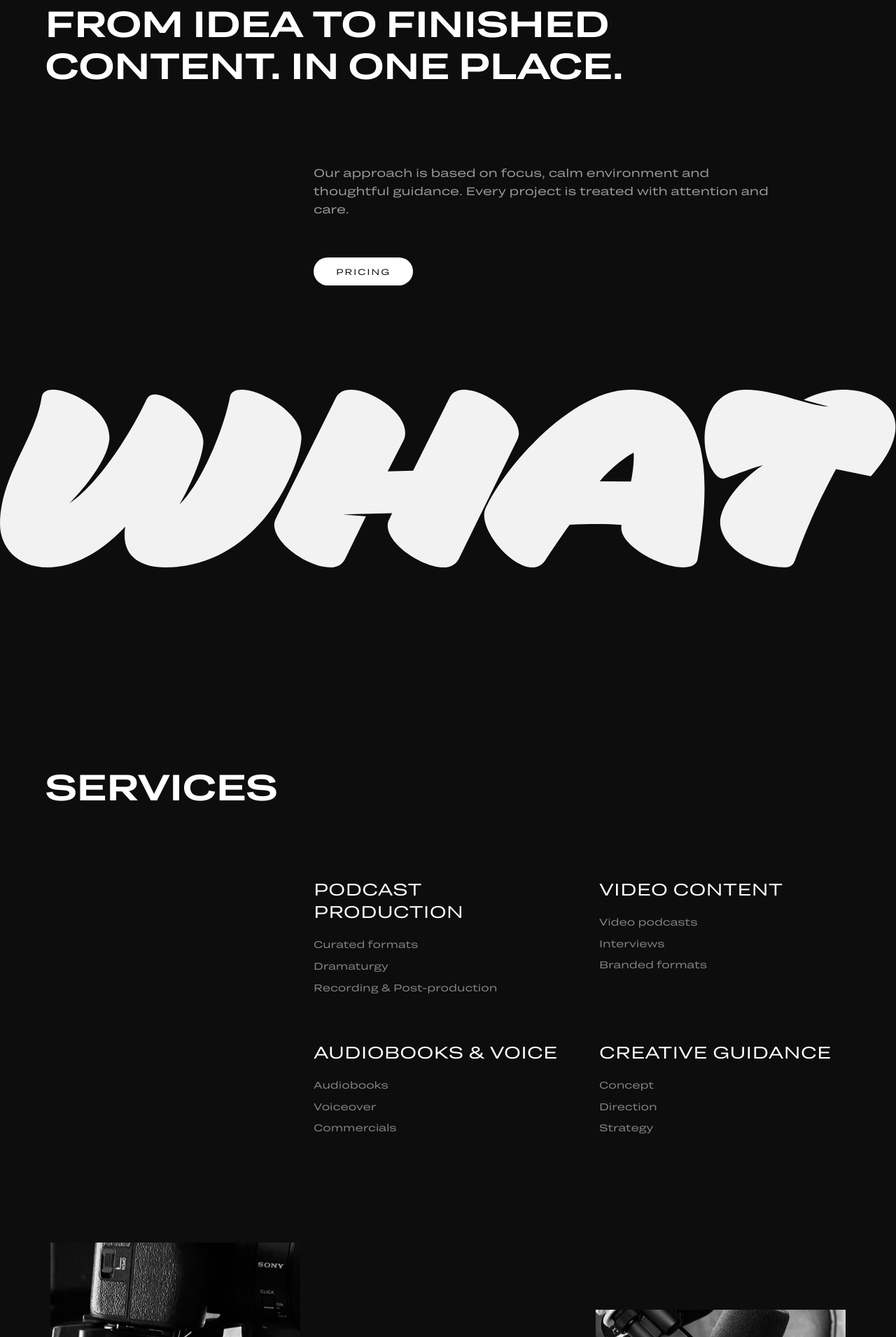
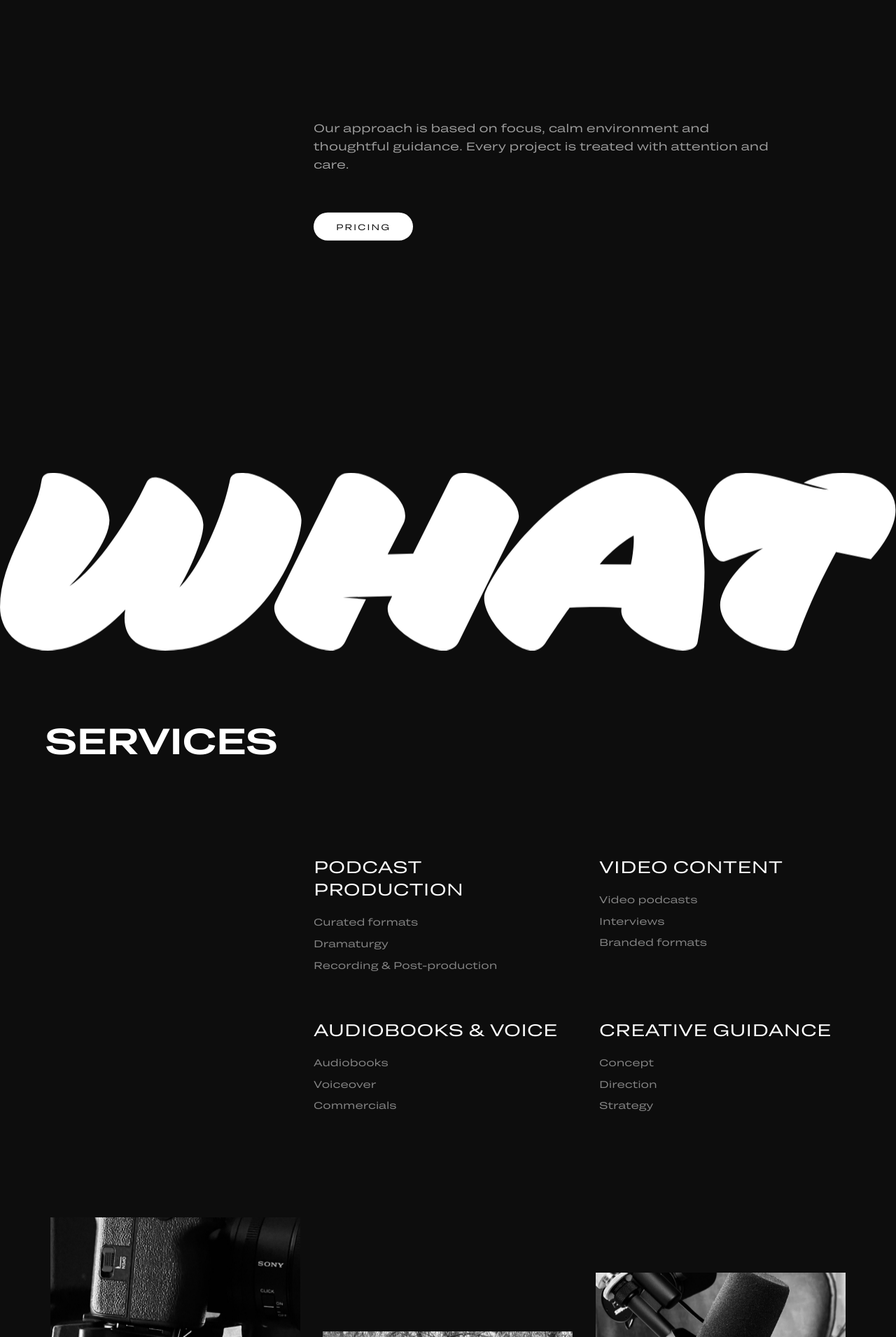
Before and after one commit to alwaysfridaymate/alwaysfridaylive, a Next.js app: page / in a window 1280 px wide. Shown: the part 889-2800 px from the top of the page at 70% size. Built offline with nearby package versions, Linux system fonts and the light colour scheme.

Commit message:
Enhanced parallax: full-block Services parallax, reordered Approach images, increased text parallax, SVG slow-scroll

```diff
--- a/src/app/page.tsx
+++ b/src/app/page.tsx
@@ -225,6 +225,54 @@ function ParallaxImage({
   );
 }
 
+/* ═══════════════════════════════════════════
+   PARALLAX BLOCK — moves entire block (image+desc)
+   ═══════════════════════════════════════════ */
+function ParallaxBlock({
+  children,
+  speed = 0.05,
+  className = "",
+}: {
+  children: React.ReactNode;
+  speed?: number;
+  className?: string;
+}) {
+  const { ref, y } = useParallax(speed);
+  return (
+    <div
+      ref={ref}
+      className={`will-change-transform ${className}`}
+      style={{ transform: `translateY(${y}px)` }}
+    >
+      {children}
+    </div>
+  );
+}
+
+/* ═══════════════════════════════════════════
+   SVG PARALLAX — slower than scroll for SVG elements
+   ═══════════════════════════════════════════ */
+function ParallaxSvg({
+  children,
+  speed = -0.06,
+  className = "",
+}: {
+  children: React.ReactNode;
+  speed?: number;
+  className?: string;
+}) {
+  const { ref, y } = useParallax(speed);
+  return (
+    <div
+      ref={ref}
+      className={`will-change-transform ${className}`}
+      style={{ transform: `translateY(${y}px)` }}
+    >
+      {children}
+    </div>
+  );
+}
+
 /* ─── NAV ─── */
 function Nav() {
   return (
@@ -283,7 +331,7 @@ function Nav() {
 
 /* ─── HERO ─── */
 function Hero() {
-  const headRef = useFadeIn<HTMLDivElement>(0.2, "0px 0px -40px 0px", 0.018);
+  const headRef = useFadeIn<HTMLDivElement>(0.2, "0px 0px -40px 0px", 0.05);
 
   return (
     <section className="relative min-h-screen flex flex-col overflow-hidden bg-[#0d0d0d] isolate">
@@ -299,8 +347,8 @@ function Hero() {
         />
       </div>
 
-      {/* .LIVE SVG overlay — centered, full-width, blend mode exclusion */}
-      <div className="absolute inset-0 flex items-center justify-center z-10 px-4 md:px-8 mix-blend-exclusion pointer-events-none">
+      {/* .LIVE SVG overlay — centered, full-width, blend mode exclusion, parallax (slower) */}
+      <ParallaxSvg speed={-0.04} className="absolute inset-0 flex items-center justify-center z-10 px-4 md:px-8 mix-blend-exclusion pointer-events-none">
         {/* eslint-disable-next-line @next/next/no-img-element */}
         <img
           src="/images/live.svg"
@@ -308,7 +356,7 @@ function Hero() {
           aria-hidden="true"
           className="w-full h-auto max-h-[45vh] object-contain select-none"
         />
-      </div>
+      </ParallaxSvg>
 
       {/* Content — lower quarter, offset 1/3 from left */}
       <div
@@ -340,8 +388,8 @@ function Hero() {
 
 /* ─── ABOUT ─── */
 function About() {
-  const h2Ref = useFadeIn<HTMLDivElement>(0.15, "0px 0px -60px 0px", 0.025);
-  const bodyRef = useFadeIn<HTMLDivElement>(0.15, "0px 0px -60px 0px", 0.015);
+  const h2Ref = useFadeIn<HTMLDivElement>(0.15, "0px 0px -60px 0px", 0.065);
+  const bodyRef = useFadeIn<HTMLDivElement>(0.15, "0px 0px -60px 0px", 0.04);
 
   return (
     <section className="relative py-24 md:py-32 lg:py-40">
@@ -381,7 +429,8 @@ function About() {
         </div>
       </div>
 
-      {/* WHAT SVG — full width, white, blend mode difference */}
+      {/* WHAT SVG — full width, white, blend mode difference, parallax (slower) */}
+      <ParallaxSvg speed={-0.06}>
         <div className="w-full overflow-hidden mix-blend-difference">
           {/* eslint-disable-next-line @next/next/no-img-element */}
           <img
@@ -392,14 +441,15 @@ function About() {
             style={{ filter: "brightness(0) invert(1)" }}
           />
         </div>
+      </ParallaxSvg>
     </section>
   );
 }
 
 /* ─── SERVICES (WHAT) ─── */
 function Services() {
-  const headRef = useFadeIn<HTMLDivElement>(0.15, "0px 0px -60px 0px", 0.022);
-  const blocksRef = useFadeIn<HTMLDivElement>(0.1, "0px 0px -60px 0px", 0.012);
+  const headRef = useFadeIn<HTMLDivElement>(0.15, "0px 0px -60px 0px", 0.06);
+  const blocksRef = useFadeIn<HTMLDivElement>(0.1, "0px 0px -60px 0px", 0.035);
 
   return (
     <section id="services" className="relative py-24 md:py-32 lg:py-40">
@@ -495,16 +545,16 @@ function Services() {
         </div>
       </div>
 
-      {/* Image blocks — 3 columns, staggered */}
+      {/* Image blocks — 3 columns, staggered, full-block parallax */}
       <div className="px-6 md:px-12 lg:px-16 max-w-[1920px] mx-auto">
         <div className="grid grid-cols-1 md:grid-cols-3 gap-6 md:gap-4 md:items-start">
-          {/* Image 01 — highest */}
-          <div className="md:mt-0 p-2">
+          {/* Image 01 — highest, slowest */}
+          <ParallaxBlock speed={0.04} className="md:mt-0 p-2">
             <ParallaxImage
               src="/images/camera.jpg"
               alt="Sony camera setup"
               sizes="(max-width: 768px) 100vw, 33vw"
-              speed={0.06}
+              speed={0.02}
             />
             <div className="flex items-baseline justify-between mt-3 px-1">
               <p className="text-[10px] tracking-[0.2em] text-white/40 uppercase">
@@ -514,14 +564,14 @@ function Services() {
                 Sony FX3 · GM 24mm · GM 50mm
               </p>
             </div>
-          </div>
-          {/* Image 02 — lowest */}
-          <div className="md:mt-48 p-2">
+          </ParallaxBlock>
+          {/* Image 02 — lowest, fastest */}
+          <ParallaxBlock speed={0.09} className="md:mt-48 p-2">
             <ParallaxImage
               src="/images/studio.jpg"
               alt="Recording studio setup"
               sizes="(max-width: 768px) 100vw, 33vw"
-              speed={0.12}
+              speed={0.03}
             />
             <div className="flex items-baseline justify-between mt-3 px-1">
               <p className="text-[10px] tracking-[0.2em] text-white/40 uppercase">
@@ -531,14 +581,14 @@ function Services() {
                 Description
               </p>
             </div>
-          </div>
-          {/* Image 03 — mid-low */}
-          <div className="md:mt-24 p-2">
+          </ParallaxBlock>
+          {/* Image 03 — mid, medium speed */}
+          <ParallaxBlock speed={0.065} className="md:mt-24 p-2">
             <ParallaxImage
               src="/images/mic.jpg"
               alt="Studio microphone"
               sizes="(max-width: 768px) 100vw, 33vw"
-              speed={0.04}
+              speed={0.02}
             />
             <div className="flex items-baseline justify-between mt-3 px-1">
               <p className="text-[10px] tracking-[0.2em] text-white/40 uppercase">
@@ -548,7 +598,7 @@ function Services() {
                 Description
               </p>
             </div>
-          </div>
+          </ParallaxBlock>
         </div>
       </div>
     </section>
@@ -557,8 +607,8 @@ function Services() {
 
 /* ─── APPROACH STATEMENT ─── */
 function ApproachStatement() {
-  const h2Ref = useFadeIn<HTMLDivElement>(0.15, "0px 0px -60px 0px", 0.028);
-  const bodyRef = useFadeIn<HTMLDivElement>(0.15, "0px 0px -60px 0px", 0.016);
+  const h2Ref = useFadeIn<HTMLDivElement>(0.15, "0px 0px -60px 0px", 0.07);
+  const bodyRef = useFadeIn<HTMLDivElement>(0.15, "0px 0px -60px 0px", 0.045);
 
   return (
     <section className="relative py-24 md:py-32 lg:py-40">
@@ -605,12 +655,12 @@ function ApproachStatement() {
 
 /* ─── APPROACH (HOW) ─── */
 function Approach() {
-  const blocksRef = useFadeIn<HTMLDivElement>(0.1, "0px 0px -60px 0px", 0.014);
+  const blocksRef = useFadeIn<HTMLDivElement>(0.1, "0px 0px -60px 0px", 0.04);
 
   return (
     <section id="approach" className="relative py-24 md:py-32 lg:py-40">
-      {/* APPROACH headline + HOW SVG */}
-      <div className="relative mb-16 md:mb-20">
+      {/* APPROACH headline + HOW SVG — parallax (slower than scroll) */}
+      <ParallaxSvg speed={-0.05} className="relative mb-16 md:mb-20">
         <div className="w-full overflow-hidden">
           {/* eslint-disable-next-line @next/next/no-img-element */}
           <img
@@ -632,7 +682,7 @@ function Approach() {
             </div>
           </div>
         </div>
-      </div>
+      </ParallaxSvg>
 
       {/* 4 process blocks */}
       <div
@@ -683,6 +733,7 @@ function Approach() {
       {/* 4 image blocks — 4-column grid, cascading stagger */}
       <div className="px-6 md:px-12 lg:px-16 max-w-[1920px] mx-auto">
         <div className="grid grid-cols-2 lg:grid-cols-4 gap-4 md:gap-4 md:items-start">
+          {/* 1st — highest (mt-0) */}
           <div className="lg:mt-0 p-2">
             <ParallaxImage
               src="/images/camera.jpg"
@@ -700,7 +751,8 @@ function Approach() {
               </p>
             </div>
           </div>
-          <div className="lg:mt-20 p-2">
+          {/* 2nd — lowest (mt-60) */}
+          <div className="lg:mt-60 p-2">
             <ParallaxImage
               src="/images/mixer.jpg"
               alt="Audio mixing console"
@@ -717,7 +769,8 @@ function Approach() {
               </p>
             </div>
           </div>
-          <div className="lg:mt-40 p-2">
+          {/* 3rd — middle (mt-24) */}
+          <div className="lg:mt-24 p-2">
             <ParallaxImage
               src="/images/hero.jpg"
               alt="Studio microphone close-up"
@@ -734,7 +787,8 @@ function Approach() {
               </p>
             </div>
           </div>
-          <div className="lg:mt-60 p-2">
+          {/* 4th — lower-middle (mt-48) */}
+          <div className="lg:mt-48 p-2">
             <ParallaxImage
               src="/images/books.jpg"
               alt="Studio details"
@@ -761,8 +815,8 @@ function Approach() {
 function When() {
   return (
     <section id="pricing" className="relative py-16 md:py-24 lg:py-32">
-      {/* WHEN — large background SVG */}
-      <div className="w-full overflow-hidden mb-12 md:mb-16 lg:mb-20 px-6 md:px-12 lg:px-16">
+      {/* WHEN — large background SVG, parallax (slower than scroll) */}
+      <ParallaxSvg speed={-0.07} className="w-full overflow-hidden mb-12 md:mb-16 lg:mb-20 px-6 md:px-12 lg:px-16">
         <Image
           src="/images/when.svg"
           alt=""
@@ -771,7 +825,7 @@ function When() {
           className="w-full h-auto opacity-[0.08]"
           aria-hidden="true"
         />
-      </div>
+      </ParallaxSvg>
 
       <div className="px-6 md:px-12 lg:px-16 max-w-[1920px] mx-auto">
         <div className="grid grid-cols-1 md:grid-cols-2 gap-4 md:gap-3">
```
Lines whose indentation alone changed are shown as unchanged.
